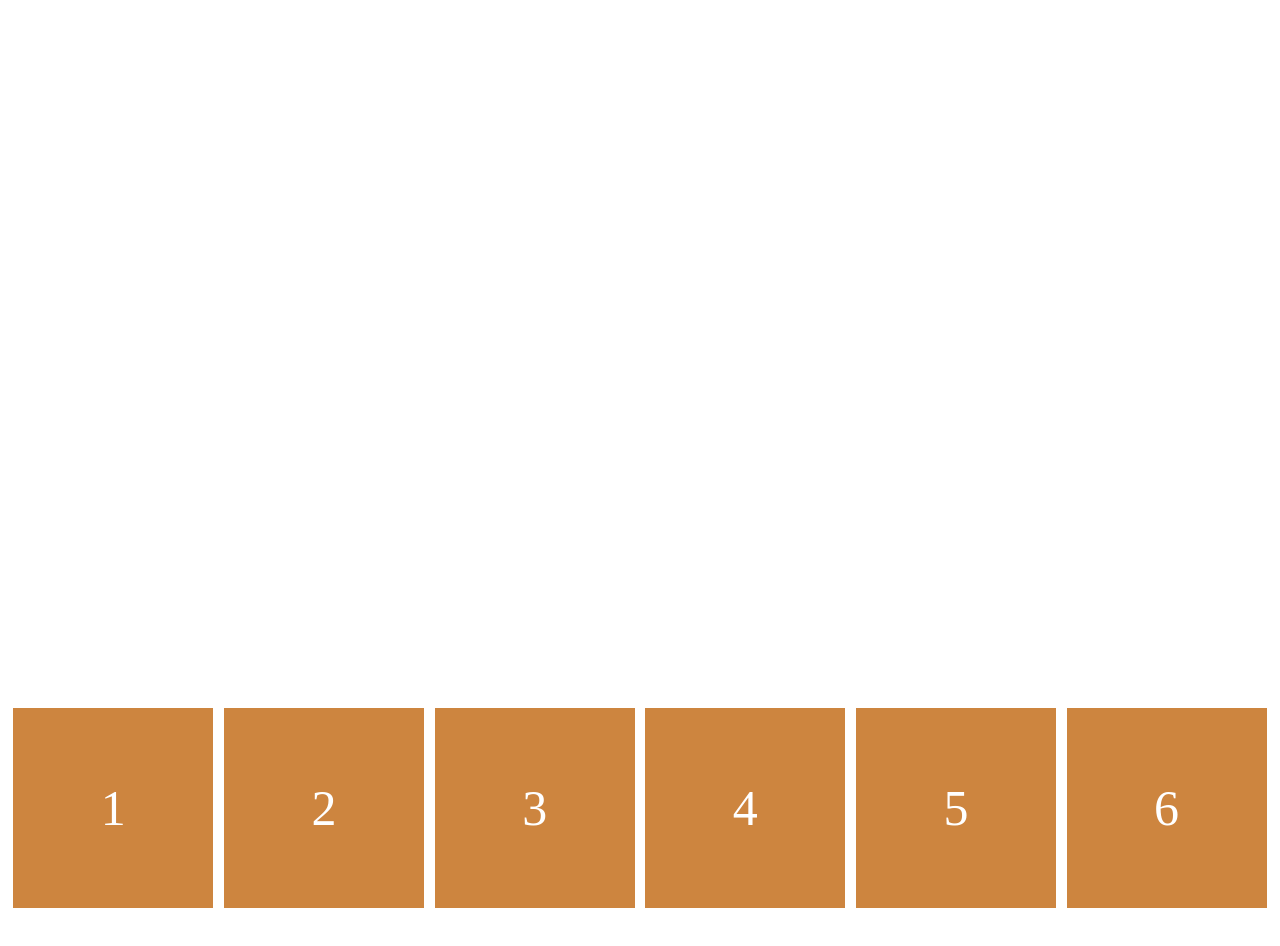
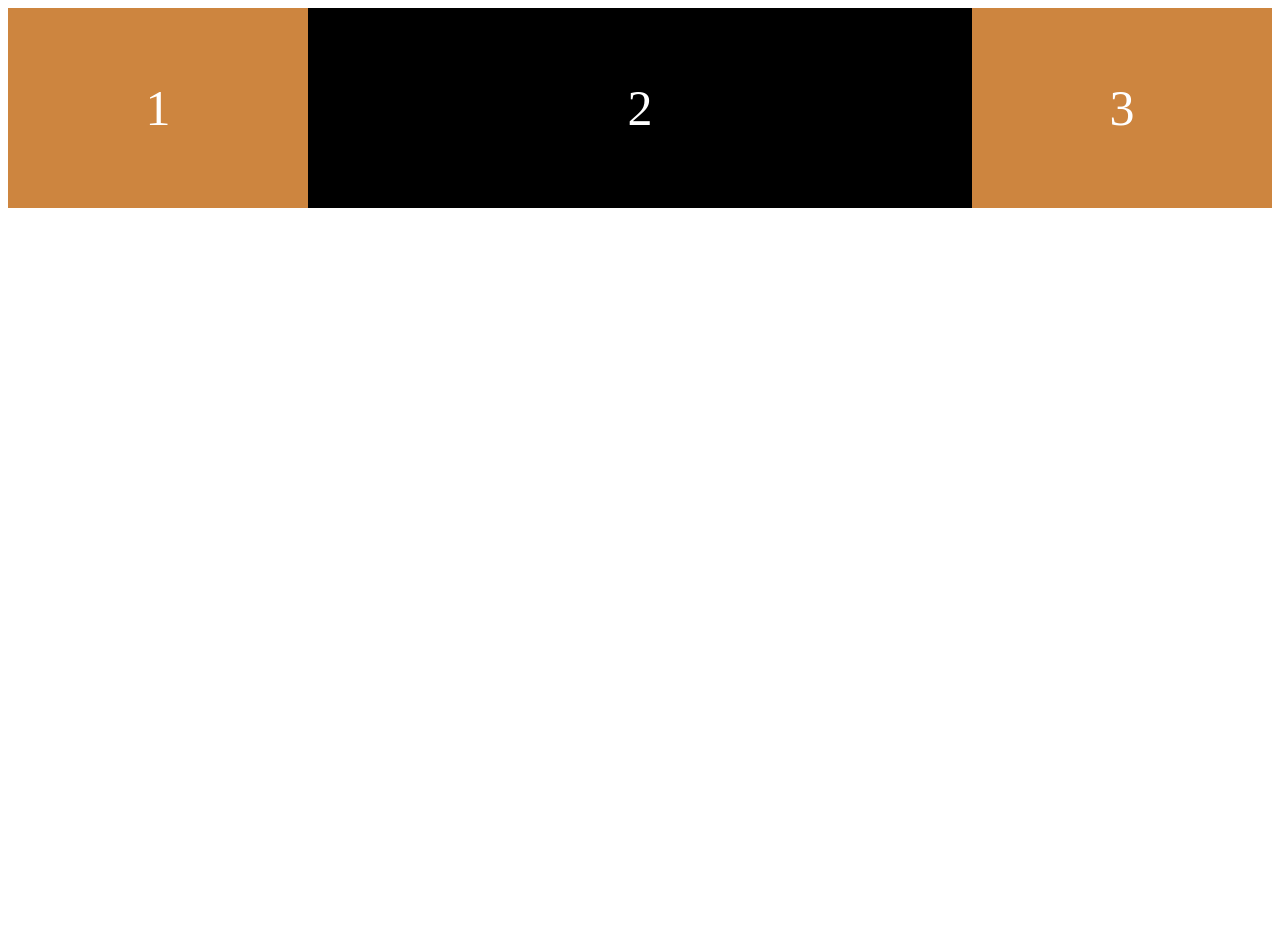
Before and after one commit to aubepluieh3/scss-layout, a plain HTML site: page index.html in a window 1280 px wide. Shown: the top 946 px of the page. Drawn offline with Linux system fonts and the light colour scheme.

Commit message:
#1.6 flex-grow, flex-shrink

```diff
--- a/index.html
+++ b/index.html
@@ -12,9 +12,6 @@
       <div class="child">1</div>
       <div class="child">2</div>
       <div class="child">3</div>
-      <div class="child">4</div>
-      <div class="child">5</div>
-      <div class="child">6</div>
     </div>
   </body>
 </html>
--- a/styles.css
+++ b/styles.css
@@ -4,12 +4,11 @@
   justify-content: space-around;
   align-content: center;
   height: 200vh;
-  flex-wrap: wrap;
 }
 
 .child {
   background: peru;
-  width: 200px;
+  width: 300px;
   height: 200px;
   color: white;
   font-size: 50px;
@@ -17,3 +16,8 @@
   justify-content: center;
   align-items: center;
 }
+
+.child:nth-child(2) {
+  background: #000;
+  flex-grow: 1;
+}
```
